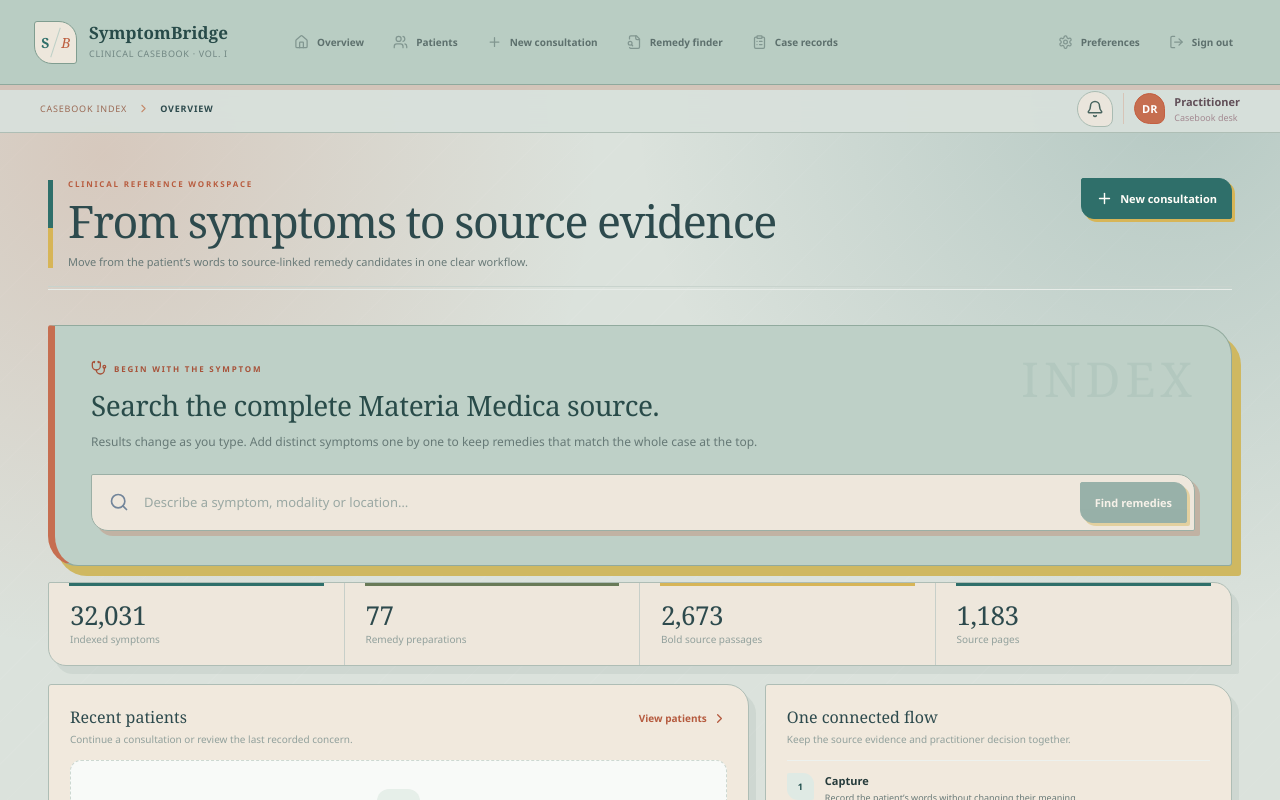
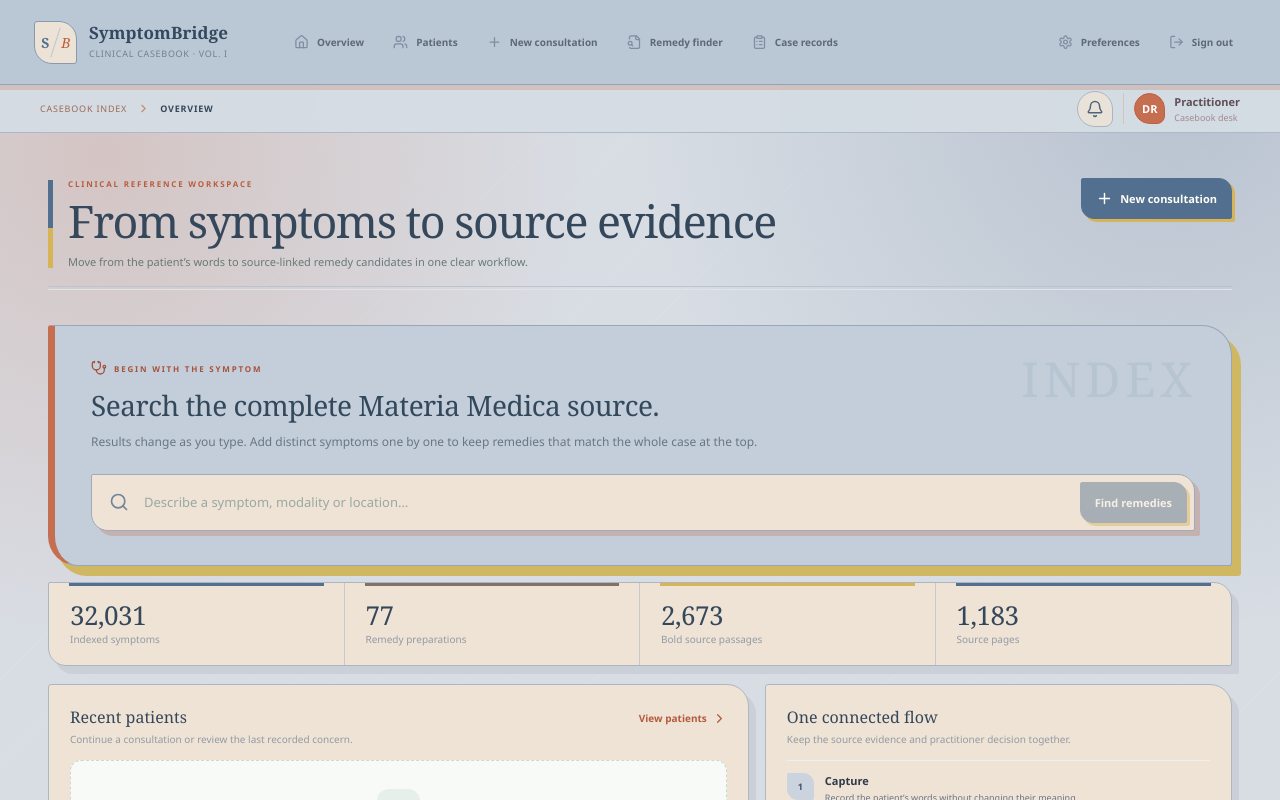
Before and after one commit to krazyDarshan/symptombridge, a React (Vite) app: page / in a window 1280 px wide. Shown: the top 800 px of the page. Built offline with nearby package versions, Linux system fonts and the light colour scheme.

Commit message:
Replace green tones with slate blue

```diff
--- a/src/styles.css
+++ b/src/styles.css
@@ -1,41 +1,41 @@
 :root {
   font-family: "Aptos", "Segoe UI", system-ui, -apple-system, sans-serif;
-  color: #263b3b;
-  background: #dbe2dc;
+  color: #2f3a49;
+  background: #d8dde4;
   font-synthesis: none;
-  --ink: #263b3b;
-  --muted: #687977;
-  --muted-2: #91a09c;
-  --line: #bdc9c1;
-  --line-strong: #a8bbb1;
-  --surface: #f1e9dd;
-  --surface-soft: #e2e7e0;
-  --sage-soft: #c9d8d0;
-  --sage: #739080;
-  --forest: #2f6f6a;
-  --forest-dark: #20504e;
+  --ink: #2f3a49;
+  --muted: #697584;
+  --muted-2: #929aa5;
+  --line: #bdc5cf;
+  --line-strong: #a7b3c1;
+  --surface: #eee3d5;
+  --surface-soft: #e0e3e8;
+  --sage-soft: #cbd4de;
+  --sage: #7c8da2;
+  --forest: #526f8f;
+  --forest-dark: #3a536f;
   --amber: #a96b2f;
   --amber-soft: #f6e6c9;
-  --navy: #31555a;
-  --teal-soft: #c8d8d0;
-  --blue-soft: #d4dfd9;
+  --navy: #40566e;
+  --teal-soft: #cfd8e2;
+  --blue-soft: #d9dfe7;
   --coral: #c66e50;
-  --olive: #687a58;
+  --olive: #817167;
   --gold: #d7b557;
-  --paper: #f1e9dd;
-  --plum: #2d4a4d;
-  --shadow: 7px 8px 0 rgba(51, 78, 73, 0.075);
+  --paper: #eee3d5;
+  --plum: #35475b;
+  --shadow: 7px 8px 0 rgba(55, 72, 92, 0.09);
 }
 
 * { box-sizing: border-box; }
-html { background: #dbe2dc; }
+html { background: #d8dde4; }
 body {
   margin: 0; min-width: 320px; min-height: 100vh;
   background:
     radial-gradient(circle at 8% 14%, rgba(198, 110, 80, 0.22) 0, rgba(198, 110, 80, 0) 31rem),
-    radial-gradient(circle at 92% 8%, rgba(47, 111, 106, 0.22) 0, rgba(47, 111, 106, 0) 34rem),
+    radial-gradient(circle at 92% 8%, rgba(82, 111, 143, 0.24) 0, rgba(82, 111, 143, 0) 34rem),
     repeating-linear-gradient(135deg, rgba(255,255,255,0.045) 0, rgba(255,255,255,0.045) 1px, transparent 1px, transparent 30px),
-    #dbe2dc;
+    #d8dde4;
 }
 button, input, select, textarea { font: inherit; }
 button { cursor: pointer; }
@@ -428,38 +428,38 @@ h1, h2, h3, .brand-name, .dataset-stat strong, .result-rank {
 .sidebar {
   position: sticky; inset: auto; top: 0; z-index: 40; width: 100%; min-height: 84px;
   display: flex; flex-direction: row; align-items: center; gap: 22px; padding: 0 34px;
-  color: #264a46; background: #b9cdc3;
-  border: 0; border-bottom: 1px solid #8fa99d;
+  color: #33475d; background: #bac7d5;
+  border: 0; border-bottom: 1px solid #92a4b8;
   box-shadow: 0 5px 0 rgba(198, 110, 80, 0.24);
 }
 .brand { min-width: 225px; min-height: 84px; gap: 12px; padding: 0; border: 0; }
 .brand-mark {
   position: relative; width: 43px; height: 43px; display: grid; grid-template-columns: 1fr 1fr;
-  place-items: center; overflow: hidden; color: #2f6f6a; background: #ede7dc;
-  border: 1px solid #809d90; border-radius: 3px 18px 3px 18px;
+  place-items: center; overflow: hidden; color: #526f8f; background: #ece2d6;
+  border: 1px solid #899aae; border-radius: 3px 18px 3px 18px;
   font-family: Georgia, serif; font-size: 14px;
 }
-.brand-mark::after { content: ""; position: absolute; inset: 5px 50% 5px auto; width: 1px; background: #bed0c7; transform: rotate(18deg); }
-.brand-mark span { color: #2f6f6a; font-weight: 700; }
+.brand-mark::after { content: ""; position: absolute; inset: 5px 50% 5px auto; width: 1px; background: #bdc8d4; transform: rotate(18deg); }
+.brand-mark span { color: #526f8f; font-weight: 700; }
 .brand-mark i { color: #bd5e3f; font-style: italic; }
-.brand-name { color: #284b49; font-size: 17px; font-weight: 600; letter-spacing: 0.1px; }
-.brand-subtitle { color: #718783; font-size: 9px; letter-spacing: 0.7px; text-transform: uppercase; }
+.brand-name { color: #34495f; font-size: 17px; font-weight: 600; letter-spacing: 0.1px; }
+.brand-subtitle { color: #718092; font-size: 9px; letter-spacing: 0.7px; text-transform: uppercase; }
 .nav-label, .sidebar-footer { display: none; }
 .sidebar > .nav-list { display: flex; align-items: center; gap: 3px; }
 .sidebar > .nav-list:first-of-type { flex: 1; }
 .nav-item {
   min-height: 38px; gap: 8px; padding: 0 12px; border: 1px solid transparent; border-radius: 2px 13px 2px 13px;
-  color: #5d706d; font-size: 10px; font-weight: 650;
+  color: #5d6978; font-size: 10px; font-weight: 650;
 }
-.nav-item svg { width: 15px; color: #819690; }
-.nav-item:hover { color: #214f4b; background: rgba(239,233,221,0.58); }
-.nav-item.active { color: #284f4a; background: #e5c96f; border-color: #c0a344; box-shadow: 3px 3px 0 rgba(198,110,80,0.2); }
+.nav-item svg { width: 15px; color: #7e8ea1; }
+.nav-item:hover { color: #344f6a; background: rgba(239,229,216,0.6); }
+.nav-item.active { color: #3b5066; background: #e5c96f; border-color: #c0a344; box-shadow: 3px 3px 0 rgba(198,110,80,0.2); }
 .nav-item.active svg { color: #c45f40; }
 .nav-button { width: auto; }
 .main-area { min-height: calc(100vh - 84px); margin-left: 0; }
 .topbar {
   top: 84px; height: 48px; padding: 0 40px; color: #614f58;
-  background: rgba(216, 225, 219, 0.94); border: 0; border-bottom: 1px solid #aebeb5;
+  background: rgba(213, 220, 228, 0.94); border: 0; border-bottom: 1px solid #aeb9c5;
   box-shadow: none; backdrop-filter: blur(12px);
 }
 .breadcrumbs { gap: 10px; color: #9b6b56; font-size: 9px; letter-spacing: 0.8px; text-transform: uppercase; }
@@ -469,14 +469,14 @@ h1, h2, h3, .brand-name, .dataset-stat strong, .result-rank {
 .profile { padding-left: 10px; border-left: 1px solid #d7c4b7; }
 .avatar { width: 31px; height: 31px; border: 1px solid #c35f41; border-radius: 50% 50% 8px 50%; color: #fff; background: var(--coral); }
 .profile-text span { color: #a38991; }
-.icon-btn { border-color: #a9bbb2; border-radius: 50% 50% 8px 50%; color: #48645f; background: #eae5dc; }
+.icon-btn { border-color: #a9b5c1; border-radius: 50% 50% 8px 50%; color: #50657b; background: #e9e2d9; }
 .icon-btn:hover { color: var(--coral); border-color: #b77b65; background: #eee1d7; }
 
 .content { width: min(1500px, 100%); padding: 45px 48px 72px; }
 .page-header { position: relative; align-items: flex-start; margin-bottom: 35px; padding-bottom: 20px; }
 .page-heading-copy { position: relative; padding-left: 20px; }
 .page-heading-copy::before { content: ""; position: absolute; top: 2px; bottom: 2px; left: 0; width: 5px; background: linear-gradient(var(--forest) 0 55%, var(--gold) 55%); }
-.page-header-rule { position: absolute; right: 0; bottom: 0; left: 0; height: 4px; border-top: 1px solid #c8d3cd; border-bottom: 1px solid #e7ece8; }
+.page-header-rule { position: absolute; right: 0; bottom: 0; left: 0; height: 4px; border-top: 1px solid #bbc4ce; border-bottom: 1px solid #e0e4e9; }
 .eyebrow, .section-kicker { color: #b85c3f; font-size: 8px; letter-spacing: 1.8px; }
 .page-header h1 { margin-top: 8px; color: var(--plum); font-size: clamp(34px, 3.5vw, 48px); font-weight: 500; letter-spacing: -1.5px; }
 .page-header p { max-width: 760px; color: #687977; font-size: 11px; }
@@ -489,97 +489,97 @@ h1, h2, h3, .brand-name, .dataset-stat strong, .result-rank {
 .text-btn { color: #b55a3e; }
 
 .panel, .finder-input-panel, .finder-summary, .remedy-result, .modal {
-  border-color: #aebdb5; background: var(--paper); box-shadow: var(--shadow);
+  border-color: #acb7c3; background: var(--paper); box-shadow: var(--shadow);
 }
 .panel { border-radius: 3px 22px 3px 22px; }
 .panel-head h3, .section-title h3 { color: var(--plum); font-size: 16px; font-weight: 500; }
 .search-entry-card {
   position: relative; overflow: hidden; padding: 34px 36px; border: 0; border-radius: 3px 30px 3px 30px;
-  color: #2e4844; background: #bed0c7;
-  border: 1px solid #91aa9e; border-left: 7px solid var(--coral); box-shadow: 9px 10px 0 #cfb861;
+  color: #354657; background: #c3ceda;
+  border: 1px solid #95a7b9; border-left: 7px solid var(--coral); box-shadow: 9px 10px 0 #cfb861;
 }
 .search-entry-card::after {
   content: "INDEX"; position: absolute; top: 29px; right: 34px; z-index: 0;
-  color: rgba(47, 111, 106, 0.08); font-family: Georgia, serif; font-size: 48px;
+  color: rgba(82, 111, 143, 0.1); font-family: Georgia, serif; font-size: 48px;
   line-height: 1; letter-spacing: 5px; white-space: nowrap; pointer-events: none;
 }
 .search-entry-card .section-kicker { color: #a75239; }
 .search-entry-copy { position: relative; z-index: 1; }
-.search-entry-copy h2 { color: #294b49; font-size: 28px; font-weight: 500; }
-.search-entry-copy p { color: #667976; }
-.quick-search { position: relative; z-index: 1; border: 1px solid #9bafa5; border-radius: 2px 17px 2px 17px; background: #eee7dc; box-shadow: 5px 5px 0 rgba(198, 110, 80, 0.3); }
-.dataset-stats { border-color: #aebdb5; border-radius: 2px 18px 2px 18px; background: #eee7dc; box-shadow: var(--shadow); }
-.dataset-stat { position: relative; border-color: #c7cfc9; }
+.search-entry-copy h2 { color: #34485c; font-size: 28px; font-weight: 500; }
+.search-entry-copy p { color: #687686; }
+.quick-search { position: relative; z-index: 1; border: 1px solid #9fabb8; border-radius: 2px 17px 2px 17px; background: #eee3d5; box-shadow: 5px 5px 0 rgba(198, 110, 80, 0.3); }
+.dataset-stats { border-color: #abb6c2; border-radius: 2px 18px 2px 18px; background: #eee3d5; box-shadow: var(--shadow); }
+.dataset-stat { position: relative; border-color: #c6c9cd; }
 .dataset-stat::before { content: ""; position: absolute; top: 0; right: 20px; left: 20px; height: 3px; background: var(--forest); }
 .dataset-stat:nth-child(2)::before { background: var(--olive); }
 .dataset-stat:nth-child(3)::before { background: var(--gold); }
 .dataset-stat:nth-child(4)::before { background: var(--forest); }
 .dataset-stat strong { color: var(--plum); font-size: 26px; font-weight: 500; }
-.workflow-row > span, .case-avatar, .small-avatar, .large-avatar, .section-number { border-radius: 2px 11px 2px 11px; color: var(--forest-dark); background: #dfeae4; }
+.workflow-row > span, .case-avatar, .small-avatar, .large-avatar, .section-number { border-radius: 2px 11px 2px 11px; color: var(--forest-dark); background: #cbd4de; }
 .workflow-row:nth-of-type(3) > span { background: #fff1b8; }
-.status { border-radius: 2px 9px 2px 9px; color: #526247; background: #e8eadb; }
+.status { border-radius: 2px 9px 2px 9px; color: #4a5e75; background: #d8dee6; }
 .clinical-note { border-left: 4px solid var(--gold); border-radius: 2px 12px 2px 12px; background: #fff9dc; }
 
 .finder-shell { grid-template-columns: minmax(0, 1fr) 300px; gap: 22px; }
-.finder-input-panel { position: relative; overflow: hidden; padding: 24px; border: 1px solid #94aa9f; border-radius: 3px 24px 3px 24px; background: #c5d4cd; }
+.finder-input-panel { position: relative; overflow: hidden; padding: 24px; border: 1px solid #96a6b7; border-radius: 3px 24px 3px 24px; background: #c6d0dc; }
 .finder-input-panel::before { content: "SYMPTOM ENTRY"; position: absolute; top: 16px; right: -27px; padding: 3px 28px; color: #344b45; background: var(--gold); font-size: 6px; font-weight: 850; letter-spacing: 1.2px; transform: rotate(36deg); }
-.finder-input { border: 1px solid #7e9a8e; border-radius: 2px 15px 2px 15px; color: #60736e; background: #eee7dc; }
-.finder-input:focus-within { border-color: var(--forest); box-shadow: 4px 4px 0 rgba(47, 111, 106, 0.14); }
-.finder-help { color: #74847f; }
+.finder-input { border: 1px solid #8295aa; border-radius: 2px 15px 2px 15px; color: #667482; background: #eee3d5; }
+.finder-input:focus-within { border-color: var(--forest); box-shadow: 4px 4px 0 rgba(82, 111, 143, 0.16); }
+.finder-help { color: #737e8a; }
 .query-interpretation { border-color: #c49e8b; border-radius: 2px 12px 2px 12px; color: #65483e; background: #ddc5b7; }
 .query-interpretation span { border-color: #c5a28f; border-radius: 2px 8px 2px 8px; color: #704638; background: #eee7dc; }
 .symptom-chips > span { border-color: #bda54f; border-radius: 2px 10px 2px 10px; color: #5f512b; background: #e5d28f; }
 .symptom-chips b { border-radius: 2px 7px 2px 7px; background: var(--forest); }
 .results-header { padding-top: 24px; border-bottom: 1px solid #d2ddd7; }
 .results-header h2 { color: var(--plum); font-size: 19px; font-weight: 500; }
-.starter-state { border-color: #aebdb5; border-radius: 3px 24px 3px 24px; background: rgba(232, 225, 214, 0.88); }
-.starter-icon { border-radius: 50% 50% 8px 50%; color: var(--forest); background: #c6d6ce; }
+.starter-state { border-color: #aeb7c1; border-radius: 3px 24px 3px 24px; background: rgba(232, 224, 213, 0.9); }
+.starter-icon { border-radius: 50% 50% 8px 50%; color: var(--forest); background: #cad3dc; }
 
 .auto-review-panel { border-color: #be9986; border-left: 6px solid var(--coral); border-radius: 3px 24px 3px 24px; background: #dcbfaf; box-shadow: 7px 8px 0 rgba(66, 91, 83, 0.13); }
 .auto-review-icon { border-radius: 50% 50% 8px 50%; background: var(--forest); }
 .auto-review-count { border-radius: 2px 9px 2px 9px; color: #6f4b26; background: #fff7de; border-color: #d9bf76; }
 .auto-review-remedies button { border-color: #bfa498; border-radius: 2px 12px 2px 12px; background: #eee7dc; }
-.auto-review-remedies i { border-radius: 2px 7px 2px 7px; color: #526247; background: #e8ebdc; }
+.auto-review-remedies i { border-radius: 2px 7px 2px 7px; color: #4c6077; background: #d9dfe7; }
 .auto-review-coverage { border-radius: 2px 12px 2px 12px; border-color: #ddc9be; }
-.auto-review-coverage .covered { color: #4c6042; background: #eaeddf; }
+.auto-review-coverage .covered { color: #465e78; background: #d8e0e8; }
 .auto-review-warning { border-color: #e0cabf; background: rgba(211,110,75,0.045); }
 
 .remedy-results { gap: 13px; }
 .remedy-result { position: relative; grid-template-columns: 48px minmax(0, 1fr) 132px; border-radius: 2px 18px 2px 18px; background: #eee7dc; box-shadow: 5px 6px 0 rgba(51,78,73,0.09); }
 .remedy-result:nth-child(even) { background: #e8e1d6; }
-.remedy-result:hover { border-color: #91afa3; box-shadow: 7px 8px 0 rgba(51,78,73,0.09); transform: translate(-1px, -1px); }
-.remedy-result.selected { border-color: #5d9189; box-shadow: inset 5px 0 0 var(--forest), 6px 7px 0 rgba(47,111,106,0.07); }
+.remedy-result:hover { border-color: #8da2b8; box-shadow: 7px 8px 0 rgba(55,72,92,0.1); transform: translate(-1px, -1px); }
+.remedy-result.selected { border-color: #718ca8; box-shadow: inset 5px 0 0 var(--forest), 6px 7px 0 rgba(82,111,143,0.09); }
 .result-rank { width: 42px; height: 42px; border: 1px solid #ddb49f; border-radius: 50% 50% 7px 50%; color: #9e4d35; background: #f5ddd3; font-size: 16px; font-weight: 500; }
 .result-title-row h3 { color: var(--plum); font-size: 18px; font-weight: 500; }
 .alignment-score, .match-label, .priority-badge { border-radius: 2px 8px 2px 8px; }
-.alignment-score { color: #285d59; border-color: #b9d0c7; background: #e6f0eb; }
-.match-label { color: #4f6045; background: #e8ebdc; }
+.alignment-score { color: #3f5d7b; border-color: #aebdcb; background: #d8e0e8; }
+.match-label { color: #4b5f75; background: #d9dfe6; }
 .priority-3 { background: var(--forest-dark); }
 .priority-2 { color: #785021; background: #f4dfbc; }
-.priority-1 { color: #60716d; background: #e8eeea; }
+.priority-1 { color: #5f6d7d; background: #dfe3e8; }
 .coverage-track { height: 6px; border-radius: 1px 5px 1px 5px; background: #e2e8e3; }
 .coverage-track span { border-radius: inherit; background: var(--coral); }
 .segment-match-grid > div { border-radius: 2px 8px 2px 8px; }
-.segment-match-grid .matched { color: #4e6044; background: #eaeddf; }
+.segment-match-grid .matched { color: #465e78; background: #d8e0e8; }
 .source-preview { border: 0; border-left: 3px solid var(--gold); border-radius: 0; background: #faf3e3; }
 .source-preview p { color: #4f5f5b; font-family: Georgia, serif; font-size: 9px; font-style: italic; }
 .result-action { border-color: #d7e0da; }
-.finder-summary { top: 147px; overflow: hidden; border: 1px solid #8fa99c; border-radius: 3px 24px 3px 24px; color: #294846; background: #b7cbbf; box-shadow: 8px 9px 0 #c8ad49; }
+.finder-summary { top: 147px; overflow: hidden; border: 1px solid #8fa1b4; border-radius: 3px 24px 3px 24px; color: #34485c; background: #bcc9d7; box-shadow: 8px 9px 0 #c8ad49; }
 .summary-label { color: #a95239; }
-.summary-block > strong { color: #2f6f6a; font-family: Georgia, serif; font-size: 36px; font-weight: 500; }
-.summary-block > p, .empty-summary { color: #627470; }
-.summary-symptoms > div { border-color: #9eb4a9; border-radius: 2px 10px 2px 10px; background: rgba(238,231,220,0.9); }
+.summary-block > strong { color: #526f8f; font-family: Georgia, serif; font-size: 36px; font-weight: 500; }
+.summary-block > p, .empty-summary { color: #647180; }
+.summary-symptoms > div { border-color: #9cabb9; border-radius: 2px 10px 2px 10px; background: rgba(238,227,213,0.92); }
 .summary-symptoms > div > span { color: #fffdf8; background: var(--forest); }
-.summary-symptoms p { color: #3e5855; }
+.summary-symptoms p { color: #45586b; }
 .summary-symptoms svg { color: #a77b16; }
 .summary-divider, .summary-note { border-color: #b9ccc2; }
-.leader-card { border-color: #94aa9f; border-radius: 2px 12px 2px 12px; background: #eee7dc; }
+.leader-card { border-color: #98a8b8; border-radius: 2px 12px 2px 12px; background: #eee3d5; }
 .leader-rank { border-radius: 50% 50% 7px 50%; background: var(--coral); }
-.leader-card strong { color: #294b49; }
-.leader-card span, .leader-card > p { color: #667975; }
+.leader-card strong { color: #34485c; }
+.leader-card span, .leader-card > p { color: #677382; }
 .selected-summary { border-color: #c8ae58; border-radius: 2px 10px 2px 10px; color: #655425; background: #f4e9bf; }
-.source-key > div, .summary-note { color: #62746f; }
-.priority-dot.p3 { background: #2f6f6a; }
+.source-key > div, .summary-note { color: #637080; }
+.priority-dot.p3 { background: #526f8f; }
 .priority-dot.p2 { background: #d7b557; }
 .priority-dot.p1 { background: #9baaa5; }
 .coverage-groups { border-color: #d3ba6b; border-radius: 3px 24px 3px 24px; background: #f7edce; }
@@ -588,10 +588,10 @@ h1, h2, h3, .brand-name, .dataset-stat strong, .result-rank {
 .coverage-members button { border-radius: 2px 9px 2px 9px; border-color: #c7b98f; color: #4d5d43; background: #eef0df; }
 .coverage-segments .covered { color: #4d6043; background: #e7ead9; }
 
-table thead { color: #315753; background: #e5eee9; }
+table thead { color: #405972; background: #d6dee7; }
 tbody tr:hover { background: #f8fbf8; }
 .history-card, .profile-details div, .selected-patient, .decision-summary { border-radius: 2px 13px 2px 13px; background: #f1f5f1; }
-.modal-backdrop { background: rgba(31, 61, 57, 0.52); }
+.modal-backdrop { background: rgba(43, 57, 75, 0.52); }
 .modal { border-radius: 3px 25px 3px 25px; }
 .evidence-list article { border-radius: 2px 13px 2px 13px; background: #fffbf3; }
 .bold-source { border-color: var(--coral); background: #f7e8df; }
@@ -693,19 +693,19 @@ tbody tr:hover { background: #f8fbf8; }
     flex-direction: column; align-items: stretch; gap: 0; padding: 0 18px 20px;
     overflow-y: auto; transform: translateX(-100%);
   }
-  .brand { min-width: 0; min-height: 84px; border-bottom: 1px solid #bfd0c7; }
+  .brand { min-width: 0; min-height: 84px; border-bottom: 1px solid #a8b6c4; }
   .sidebar .nav-label { display: block; padding: 24px 9px 9px; color: #7b8f89; }
   .sidebar .secondary-label { padding-top: 20px; }
   .sidebar > .nav-list { display: grid; align-items: stretch; gap: 4px; }
   .sidebar > .nav-list:first-of-type { flex: 0; }
   .nav-item { width: 100%; min-height: 42px; justify-content: flex-start; padding: 0 12px; }
   .nav-item span { display: inline; }
-  .sidebar-footer { display: block; margin-top: auto; border-color: #bfd0c7; }
-  .secure-badge { color: #667558; }
-  .version { color: #738681; }
+  .sidebar-footer { display: block; margin-top: auto; border-color: #a8b6c4; }
+  .secure-badge { color: #536b84; }
+  .version { color: #718092; }
   .topbar { top: 0; height: 60px; }
   .content { padding-top: 32px; }
-  .sidebar-scrim { background: rgba(31, 61, 57, 0.44); }
+  .sidebar-scrim { background: rgba(43, 57, 75, 0.44); }
   .remedy-result { grid-template-columns: 48px minmax(0, 1fr); }
 }
 
```
